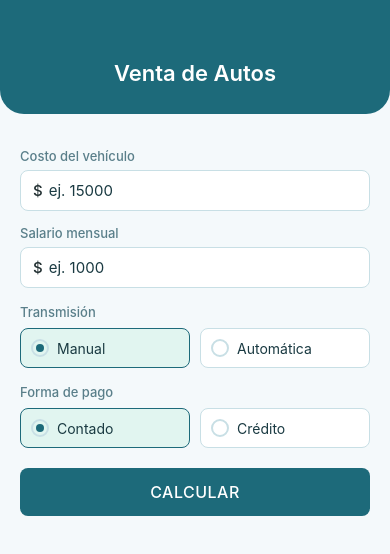
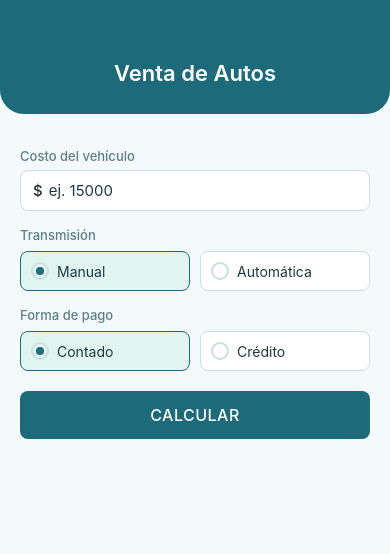
Before and after one commit to IrvinG-13/Proyecto-1, a React Native app: screen / in a window 390 px wide. Shown: the top 554 px of the page. Built offline with nearby package versions, Linux system fonts and the light colour scheme.

Commit message:
input de salario oculto si elije al contado

```diff
--- a/App.js
+++ b/App.js
@@ -46,7 +46,11 @@ function calcularCredito(precioBase, formaPago, salario){
 const costoOriginal = parseFloat(costo) || 0;
 const { precioBase, impuesto, granTotal } = calcularAuto(costoOriginal, transmision);
 const formato = (n) => `$${n.toFixed(2)}`;
-const {capitalFinal, letraMensual, aprobado} = calcularCredito(precioBase, formaPago, parseFloat(salario) || 0);
+const credito = formaPago === 'credito'
+  ? calcularCredito(precioBase, formaPago, parseFloat(salario) || 0)
+  : { capitalFinal: 0, letraMensual: 0, aprobado: '' };
+
+const { capitalFinal, letraMensual, aprobado } = credito;
 
   return (
     <ScrollView style={styles.contenedor} contentContainerStyle={{ paddingBottom: 40 }}>
@@ -72,7 +76,10 @@ const {capitalFinal, letraMensual, aprobado} = calcularCredito(precioBase, forma
           />
         </View>
 
+
         {/* Input: salario mensual */}
+        {formaPago === 'credito' && (
+          <>
             <Text style={styles.label}>Salario mensual</Text>
             <View style={styles.inputWrap}>
               <Text style={styles.inputPrefix}>$</Text>
@@ -84,6 +91,8 @@ const {capitalFinal, letraMensual, aprobado} = calcularCredito(precioBase, forma
                 onChangeText={setSalario}
               />
             </View>
+          </>
+        )}
 
         {/* Radio: tipo de transmisión */}
         <Text style={styles.sectionLabel}>Transmisión</Text>
@@ -111,7 +120,14 @@ const {capitalFinal, letraMensual, aprobado} = calcularCredito(precioBase, forma
             <TouchableOpacity
               key={op}
               style={[styles.radioBtn, formaPago === op && styles.radioBtnActivo]}
-              onPress={() => setFormaPago(op)}
+              onPress={() => {
+                setFormaPago(op);
+                setResultado(false);
+
+                if (op === 'contado') {
+                  setSalario('');
+                }
+              }}
               >
               <View style={styles.radioCircle}>
                 {formaPago === op && <View style={styles.radioDot} />}
@@ -134,11 +150,13 @@ const {capitalFinal, letraMensual, aprobado} = calcularCredito(precioBase, forma
         <View style={styles.resultSection}>
 
           {/* Badge verde = aprobado / rojo = no aprobado */}
+          {formaPago === 'credito' && (
             <View style={[styles.statusBadge, aprobado === 'APROBADO' ? styles.badgeOk : styles.badgeMal]}>
               <Text style={[styles.statusTexto, aprobado === 'APROBADO' ? styles.statusTextoOk : styles.statusTextoMal]}>
                 {aprobado}
               </Text>
             </View>
+          )}
 
           {/* Una sola tarjeta con todos los montos */}
           <View style={styles.tarjeta}>
@@ -162,11 +180,19 @@ const {capitalFinal, letraMensual, aprobado} = calcularCredito(precioBase, forma
             </View>
 
             {/* Línea separadora entre costos y crédito */}
+            {formaPago === 'credito' && (
+              <>
                 <View style={styles.separador} />
+
+                {/* Fila: capital final */}
+                <View style={styles.fila}>
+                  <Text style={styles.filaLabel}>Capital final</Text>
+                  <Text style={styles.filaValor}>{formato(capitalFinal)}</Text>
+                </View>
 
                 {/* Fila: capacidad de pago */}
                 <View style={styles.fila}>
-              <Text style={styles.filaLabel}>Capacidad</Text>
+                  <Text style={styles.filaLabel}>30% del salario</Text>
                   <Text style={styles.filaValor}>{formato((parseFloat(salario) || 0) * 0.3)}</Text>
                 </View>
 
@@ -177,6 +203,8 @@ const {capitalFinal, letraMensual, aprobado} = calcularCredito(precioBase, forma
                   </View>
                   <Text style={styles.letraValor}>{formato(letraMensual)}</Text>
                 </View>
+              </>
+            )}
 
           </View>
         </View>
```
Lines whose indentation alone changed are shown as unchanged.
